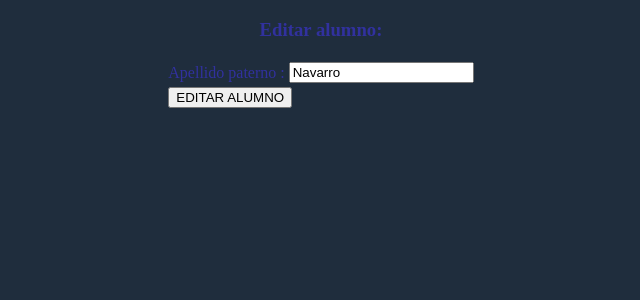
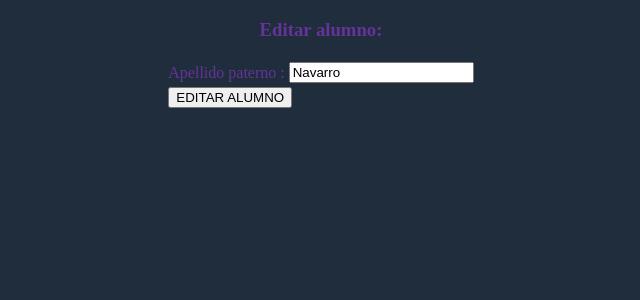
Before and after one commit to Emo-Chu/listas-master, a PHP site: page /editar.php?id=3 in a window 1280 px wide. Shown: the top 300 px of the page, without its empty margins (319-959 px from the left). Run offline with PHP 8.4, Linux system fonts and the light colour scheme; a user stored in the database is signed in; data comes from the database, SQL or seed files in the repository.

Commit message:
nuevo estilo

```diff
--- a/editar.css
+++ b/editar.css
@@ -1,4 +1,4 @@
 body{
     background: #1f2d3d;
-    color: rgb(49, 49, 158);
+    color: rebeccapurple;
 }
```
